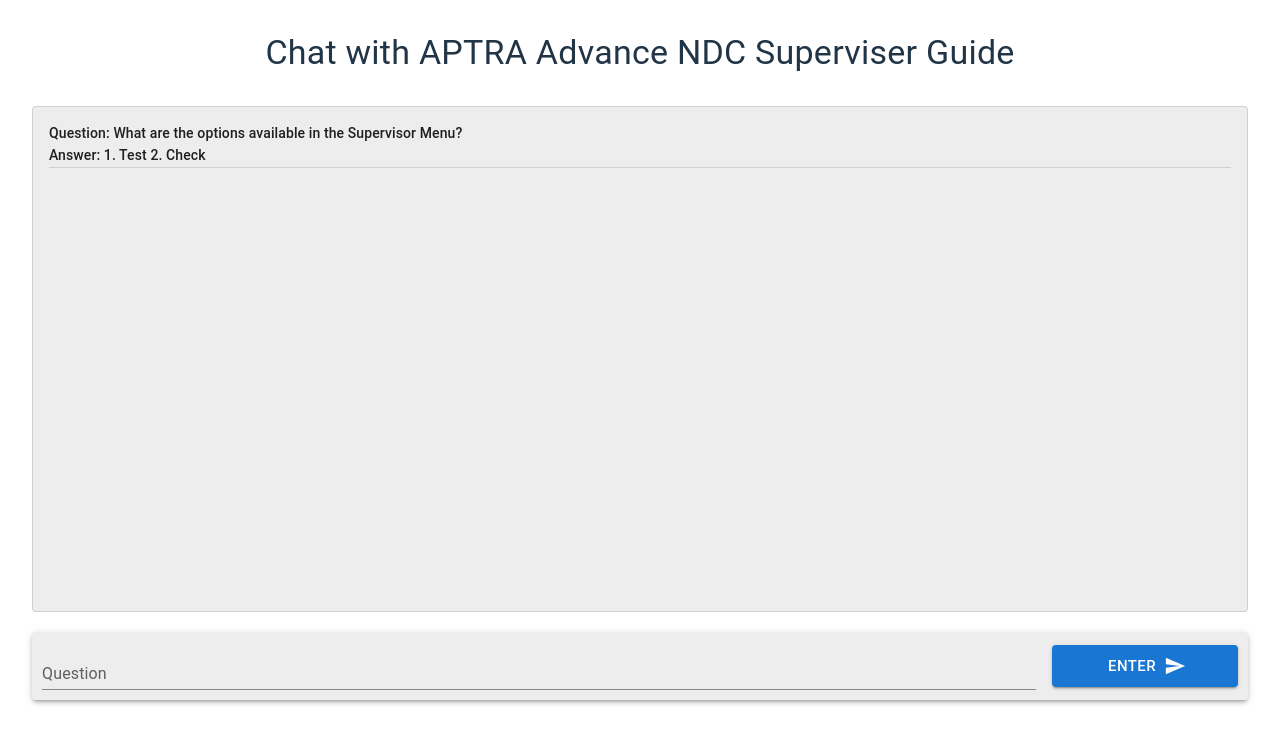
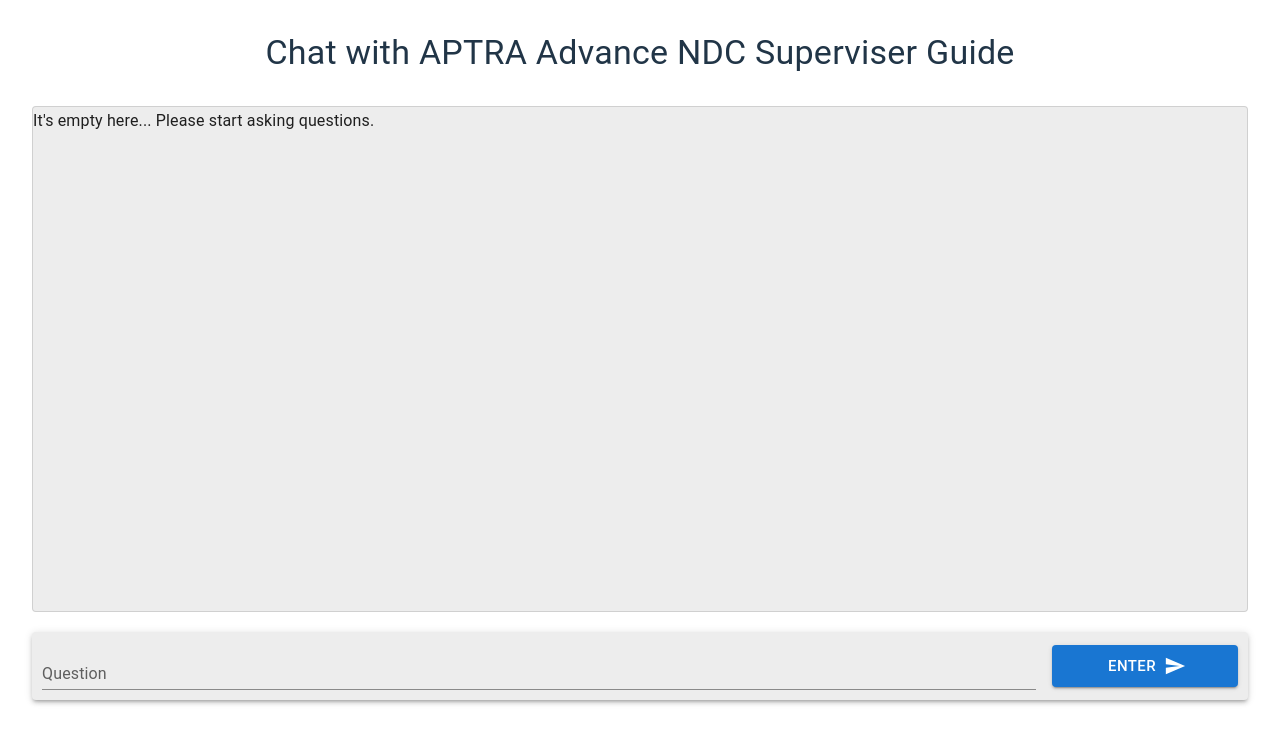
Before and after one commit to Akash-Macha/pdf-ai-chat-app, a React (Vite) app in the folder front-end/: page /chat-with-pdf in a window 1280 px wide. Shown: the top 744 px of the page. Built offline with nearby package versions, Linux system fonts and the light colour scheme.

Commit message:
Updated styling to scroll down automatically

```diff
--- a/front-end/src/components/ChatScreen/ChatScreen.jsx
+++ b/front-end/src/components/ChatScreen/ChatScreen.jsx
@@ -1,36 +1,26 @@
-import { useCallback, useState } from "react";
-import { Card, CardContent, Typography } from "@mui/material";
-import Divider from '@mui/material/Divider';
+import React, { useCallback, useEffect, useRef, useState } from "react";
+import { Card, CardContent, Paper, Typography } from "@mui/material";
 import QuestionInput from "./QuestionInput";
 import "./ChatScreen.css";
 import { useMutation, useQueryClient } from "react-query";
 import axios from "../../axios-api";
 import { extractData } from '../../utils'
+import HelpRoundedIcon from '@mui/icons-material/HelpRounded';
 
 const parentQAndACardStyles = {
   textAlign: 'left',
   minHeight: '63vh',
   backgroundColor: "#ededed",
+  overflowY: 'auto',
+  height: '63vh'
 };
 
 const postQueryOnPdf = (query) => axios.post("/query", query).then(extractData);
 
 const ChatScreen = () => {
   const [question, setQuestion] = useState('');
-  const [questionAndAnswers, setQuestionAndAnswers] = useState([{
-    key: 1,
-    question: 'What are the options available in the Supervisor Menu?',
-    answer: `
-    1. Test\n
-    2. Check
-    `,
-  }]);
-  /**
-   * {
-   *    question: '',
-   *    answer: '',
-   * }
-   */
+  const containerEndRef = useRef(null);
+  const [questionAndAnswers, setQuestionAndAnswers] = useState([]);
 
   const queryClient = useQueryClient();
 
@@ -43,17 +33,21 @@
         question,
         answer: data.Response,
       }]);
+      setQuestion('');
     },
     onError: () => {
       throw new Error("There was an error");
     },
     onSettled: () => {
       queryClient.invalidateQueries('query-on-pdf')
-    }
-  })
+    },
+  });
+
+  useEffect(() => {
+    containerEndRef.current?.scrollIntoView({ behavior: "smooth" });
+  }, [questionAndAnswers]);
 
   const handleQuestion = useCallback(async () => {
-    console.log('[handleQuestion] question:', question)
     mutate({ question });
   }, [question]);
 
@@ -65,22 +59,31 @@
         </Typography>
       </div>
       <div className="question-and-answer-display">
+        <Card variant="outlined" style={parentQAndACardStyles}>
           {questionAndAnswers.length !== 0 ? questionAndAnswers.map(questionAndAnswer => (
-          <Card variant="outlined" key={questionAndAnswer.key} style={parentQAndACardStyles}>
+            <React.Fragment key={questionAndAnswer.key}>
+              <Paper elevation={3} style={{ margin: '5px', padding: '0px', textAlign: 'left' }} >
                 <CardContent>
-              <Typography variant="subtitle2">
-                Question: {questionAndAnswer.question}
+                  <Typography variant="subtitle1" style={{
+                    display: 'flex',
+                    alignItems: 'flex-start',
+                  }}>
+                    <HelpRoundedIcon color="primary" style={{ margin: '0 5px 0 0' }} />
+                    {questionAndAnswer.question}
                   </Typography>
                   <Typography variant="subtitle2">
                     Answer: {questionAndAnswer.answer}
                   </Typography>
-              <Divider />
                 </CardContent>
+              </Paper>
+            </React.Fragment>
+          )) : <Typography variant="subtitle1">It's empty here... Please start asking questions.</Typography>}
+          <div style={{ float: "left", clear: "both" }} ref={containerEndRef}></div>
         </Card>
-        )) : null}
       </div>
       <div className="question-input">
         <QuestionInput
+          question={question}
           setQuestion={setQuestion}
           handleQuestion={handleQuestion}
         />
--- a/front-end/src/components/ChatScreen/QuestionInput.jsx
+++ b/front-end/src/components/ChatScreen/QuestionInput.jsx
@@ -16,7 +16,7 @@
   padding: '10px',
 };
 
-const QuestionInput = ({ handleQuestion, setQuestion }) => {
+const QuestionInput = ({ question, setQuestion, handleQuestion }) => {
   return (
     <Paper elevation={3} style={paperStyles}>
       <Grid container spacing={2}>
@@ -27,6 +27,7 @@
             variant="standard"
             fullWidth
             style={questionInputStyles}
+            value={question}
             onChange={(event) => setQuestion(event.target.value)}
           />
         </Grid>
```
Lines whose indentation alone changed are shown as unchanged.
